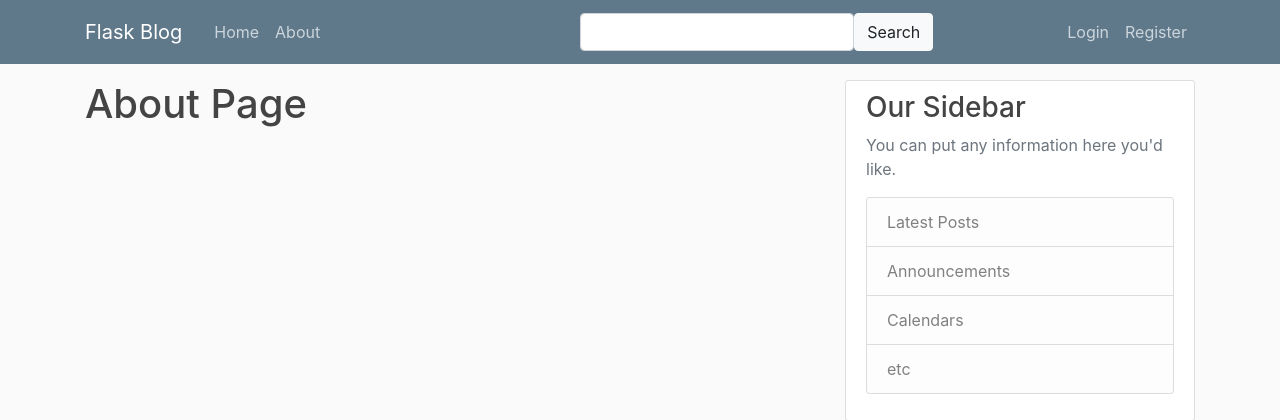
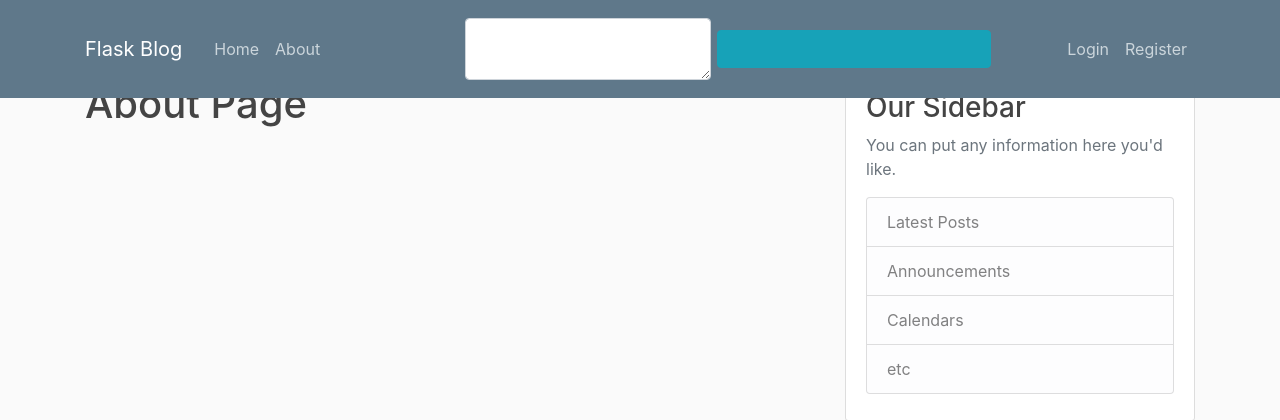
Before and after one commit to gabrielsarmento/flask-blog, a Flask app: template flaskblog/templates/about.html in a window 1280 px wide. Shown: the top 420 px of the page. Run offline with Flask 2, Linux system fonts and the light colour scheme; the template is opened without the code that fills it: most values are stand-ins (such as "Sample title", 1, 10 or a date in 2020); form fields are guessed from the names that the template uses; some libraries are stand-ins or nearby versions.

Commit message:
Adding form in navbar

```diff
--- a/flaskblog/templates/layout.html
+++ b/flaskblog/templates/layout.html
@@ -1,5 +1,6 @@
 <!DOCTYPE html>
 <html>
+
 <head>
   <!-- Required meta tags -->
   <meta charset="utf-8">
@@ -7,7 +8,8 @@
 
   <!-- Bootstrap CSS -->
 
-  <link rel="stylesheet" href="https://maxcdn.bootstrapcdn.com/bootstrap/4.0.0/css/bootstrap.min.css" integrity="sha384-Gn5384xqQ1aoWXA+058RXPxPg6fy4IWvTNh0E263XmFcJlSAwiGgFAW/dAiS6JXm" crossorigin="anonymous">
+  <link rel="stylesheet" href="https://maxcdn.bootstrapcdn.com/bootstrap/4.0.0/css/bootstrap.min.css" integrity="sha384-Gn5384xqQ1aoWXA+058RXPxPg6fy4IWvTNh0E263XmFcJlSAwiGgFAW/dAiS6JXm"
+    crossorigin="anonymous">
   <link rel="stylesheet" type="text/css" href="{{ url_for('static', filename='main.css') }}">
 
   {% if title %}
@@ -16,12 +18,14 @@
   <title>Flask Blog</title>
   {% endif %}
 </head>
+
 <body>
   <header class="site-header">
     <nav class="navbar navbar-expand-md navbar-dark bg-steel fixed-top">
       <div class="container">
         <a class="navbar-brand mr-4" href="/">Flask Blog</a>
-        <button class="navbar-toggler" type="button" data-toggle="collapse" data-target="#navbarToggle" aria-controls="navbarToggle" aria-expanded="false" aria-label="Toggle navigation">
+        <button class="navbar-toggler" type="button" data-toggle="collapse" data-target="#navbarToggle" aria-controls="navbarToggle"
+          aria-expanded="false" aria-label="Toggle navigation">
           <span class="navbar-toggler-icon"></span>
         </button>
         <div class="collapse navbar-collapse" id="navbarToggle">
@@ -30,13 +34,13 @@
             <a class="nav-item nav-link" href="{{ url_for('main.about') }}">About</a>
           </div>
           <!-- Search form-->
-          <div class="navbar-brand mx-auto">
-            <form class="form-inline">
-                <input type="text" class="form-control" placeholder="" aria-label="Recipient's username" aria-describedby="basic-addon2">
-                <button class="btn btn-light" type="button">Search</button>
+          <form class="form-inline navbar-brand mx-auto">
+              <div class="navbar-brand mx-auto">
+                {{form.text(class="form-control form-control")}}
+                {{form.search(class="btn btn-info")}}
 
-            </form>
-          </div>
+              </div>
+          </form>
           <!-- Navbar Right Side -->
           <div class="navbar-nav">
             {% if current_user.is_authenticated %}
@@ -85,8 +89,12 @@
 
   <!-- Optional JavaScript -->
   <!-- jQuery first, then Popper.js, then Bootstrap JS -->
-  <script src="https://code.jquery.com/jquery-3.2.1.slim.min.js" integrity="sha384-KJ3o2DKtIkvYIK3UENzmM7KCkRr/rE9/Qpg6aAZGJwFDMVNA/GpGFF93hXpG5KkN" crossorigin="anonymous"></script>
-  <script src="https://cdnjs.cloudflare.com/ajax/libs/popper.js/1.12.9/umd/popper.min.js" integrity="sha384-ApNbgh9B+Y1QKtv3Rn7W3mgPxhU9K/ScQsAP7hUibX39j7fakFPskvXusvfa0b4Q" crossorigin="anonymous"></script>
-  <script src="https://maxcdn.bootstrapcdn.com/bootstrap/4.0.0/js/bootstrap.min.js" integrity="sha384-JZR6Spejh4U02d8jOt6vLEHfe/JQGiRRSQQxSfFWpi1MquVdAyjUar5+76PVCmYl" crossorigin="anonymous"></script>
+  <script src="https://code.jquery.com/jquery-3.2.1.slim.min.js" integrity="sha384-KJ3o2DKtIkvYIK3UENzmM7KCkRr/rE9/Qpg6aAZGJwFDMVNA/GpGFF93hXpG5KkN"
+    crossorigin="anonymous"></script>
+  <script src="https://cdnjs.cloudflare.com/ajax/libs/popper.js/1.12.9/umd/popper.min.js" integrity="sha384-ApNbgh9B+Y1QKtv3Rn7W3mgPxhU9K/ScQsAP7hUibX39j7fakFPskvXusvfa0b4Q"
+    crossorigin="anonymous"></script>
+  <script src="https://maxcdn.bootstrapcdn.com/bootstrap/4.0.0/js/bootstrap.min.js" integrity="sha384-JZR6Spejh4U02d8jOt6vLEHfe/JQGiRRSQQxSfFWpi1MquVdAyjUar5+76PVCmYl"
+    crossorigin="anonymous"></script>
 </body>
+
 </html>
```
